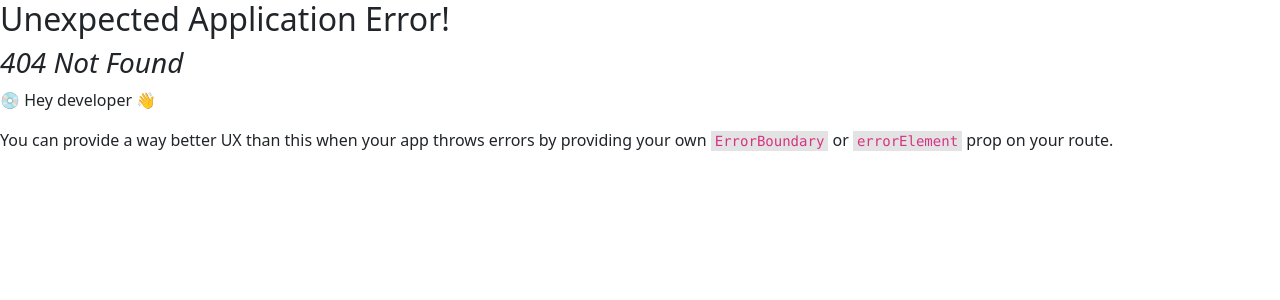
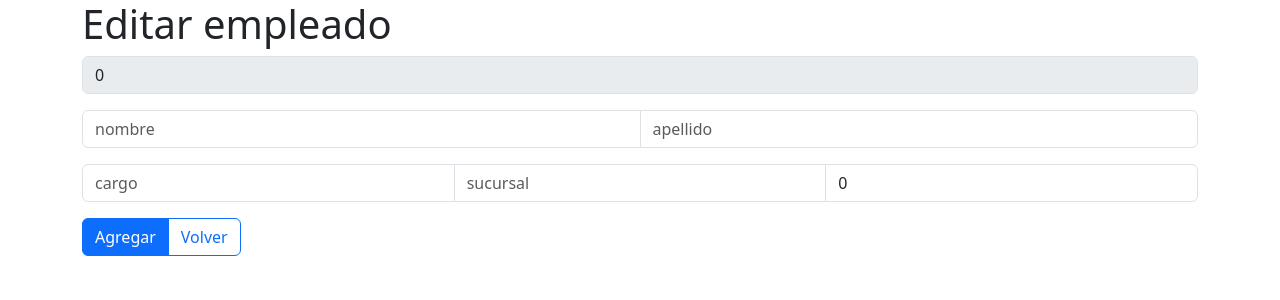
Before and after one commit to Jota98daut/ayiacademy-tp2, a React (Create React App) app in the folder ejercicio1/client/: page /empleados/editar/1 in a window 1280 px wide. Before the commit this address had no page. Shown: the top 300 px of the page. Built offline with nearby package versions, Linux system fonts and the light colour scheme; no server answers.

Commit message:
tp1: editar empleado

```diff
--- a/ejercicio1/client/src/index.js
+++ b/ejercicio1/client/src/index.js
@@ -11,6 +11,7 @@ import {
   RouterProvider,
 } from "react-router-dom";
 import NuevoEmpleado from "./pages/empleados/Nuevo";
+import EditarEmpleado from "./pages/empleados/Editar";
 
 const root = ReactDOM.createRoot(document.getElementById("root"));
 
@@ -31,6 +32,10 @@ const router = createBrowserRouter([
     path: "/empleados/nuevo",
     element: <NuevoEmpleado />,
   },
+  {
+    path: "/empleados/editar/:legajo",
+    element: <EditarEmpleado />,
+  },
 ]);
 
 root.render(
--- /dev/null
+++ b/ejercicio1/client/src/pages/empleados/Editar.js
@@ -0,0 +1,125 @@
+import axios from "axios";
+import { useEffect, useState } from "react";
+import { Button, Container, Form, InputGroup } from "react-bootstrap";
+import { useNavigate, useParams } from "react-router-dom";
+
+const EditarEmpleado = () => {
+  const { legajo } = useParams();
+  const navigate = useNavigate();
+  const [empleado, setEmpleado] = useState({
+    legajo: 0,
+    nombreEmpleado: "",
+    apellidoEmpleado: "",
+    cargo: "",
+    sucursal: "",
+    antiguedadAnios: 0,
+  });
+
+  useEffect(() => {
+    axios
+      .get(`http://localhost:8080/empleados/${legajo}`)
+      .then((response) => setEmpleado(response.data))
+      .catch((error) => console.log("error", error));
+  }, []);
+
+  const handleInputChange = (event) => {
+    const { name, value } = event.target;
+
+    setEmpleado((prevState) => ({
+      ...prevState,
+      [name]: value,
+    }));
+  };
+
+  const handleSubmit = (event) => {
+    event.preventDefault();
+
+    axios
+      .put("http://localhost:8080/empleados", empleado)
+      .then(navigate("/empleados"))
+      .catch(console.log);
+  };
+
+  return (
+    <Container>
+      <h1>Editar empleado</h1>
+      <Form className="d-flex flex-column gap-3" onSubmit={handleSubmit}>
+        <InputGroup>
+          <Form.Control
+            type="number"
+            placeholder="legajo"
+            name="legajo"
+            value={empleado.legajo}
+            onChange={handleInputChange}
+            disabled
+          />
+        </InputGroup>
+        <InputGroup>
+          <Form.Control
+            type="text"
+            placeholder="nombre"
+            name="nombreEmpleado"
+            value={empleado.nombreEmpleado}
+            onChange={handleInputChange}
+          />
+          <Form.Control
+            type="text"
+            placeholder="apellido"
+            name="apellidoEmpleado"
+            value={empleado.apellidoEmpleado}
+            onChange={handleInputChange}
+          />
+        </InputGroup>
+        <InputGroup>
+          <Form.Control
+            type="text"
+            placeholder="cargo"
+            name="cargo"
+            value={empleado.cargo}
+            onChange={handleInputChange}
+          />
+          <Form.Control
+            type="text"
+            placeholder="sucursal"
+            name="sucursal"
+            value={empleado.sucursal}
+            onChange={handleInputChange}
+          />
+          <Form.Control
+            type="number"
+            placeholder="antigüedad"
+            name="antiguedadAnios"
+            value={empleado.antiguedadAnios}
+            onChange={handleInputChange}
+          />
+        </InputGroup>
+        <InputGroup>
+          <Button type="submit">Agregar</Button>
+          <Button
+            variant="outline-primary"
+            onClick={() => {
+              navigate("/empleados");
+            }}
+          >
+            Volver
+          </Button>
+        </InputGroup>
+      </Form>
+    </Container>
+  );
+};
+
+const BotonEditar = ({ legajo }) => {
+  const navigate = useNavigate();
+
+  return (
+    <Button
+      variant="outline-primary"
+      className="bi bi-pen-fill"
+      onClick={() => navigate(`/empleados/editar/${legajo}`)}
+    />
+  );
+};
+
+export default EditarEmpleado;
+export { BotonEditar };
--- a/ejercicio1/client/src/pages/empleados/Empleados.js
+++ b/ejercicio1/client/src/pages/empleados/Empleados.js
@@ -3,6 +3,7 @@ import { useEffect, useState } from "react";
 import { Alert, Button, Container, Table } from "react-bootstrap";
 import { Link } from "react-router-dom";
 import BotonBorrar from "./BotonBorrar";
+import { BotonEditar } from "./Editar";
 
 const Empleados = ({ titulo }) => {
   const [empleados, setEmpleados] = useState([]);
@@ -40,6 +41,7 @@ const Listado = ({ empleados, updateEmpleados }) => {
             <th scope="col">Sucursal</th>
             <th scope="col">Ant.</th>
             <th />
+            <th />
           </tr>
         </thead>
         <tbody className="table-group-divider">
@@ -51,6 +53,11 @@ const Listado = ({ empleados, updateEmpleados }) => {
               <td>{empleado.cargo}</td>
               <td>{empleado.sucursal}</td>
               <td>{empleado.antiguedadAnios}</td>
+              <td>
+                <BotonEditar
+                  legajo={empleado.legajo}
+                />
+              </td>
               <td>
                 <BotonBorrar
                   legajo={empleado.legajo}
```
